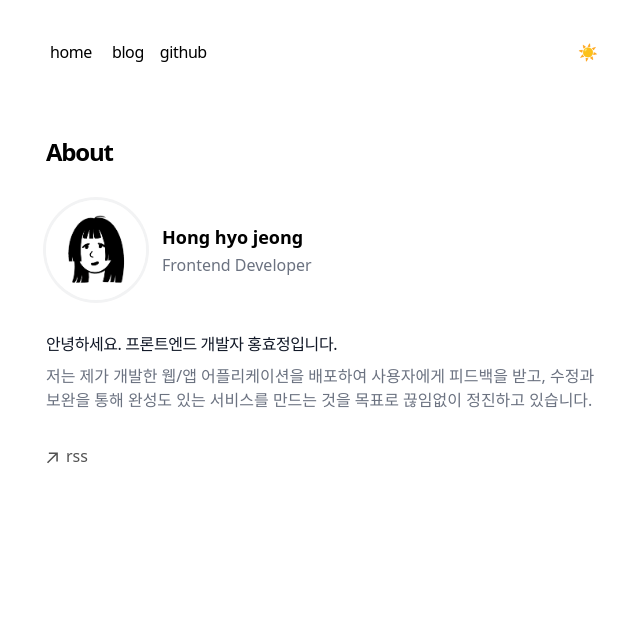
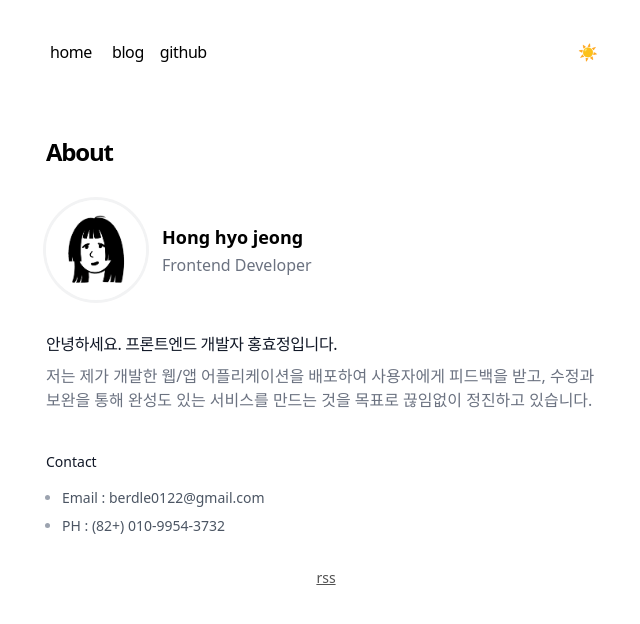
Before and after one commit to HHJ-S2/my-blog, a Next.js app: page / in a window 1280 px wide. Shown: the top 624 px of the page, without its empty margins (314-954 px from the left). Built offline with nearby package versions, Linux system fonts and the light colour scheme.

Commit message:
feat: 연락처 내용 추가, 푸터 스타일 수정

```diff
--- a/app/page.tsx
+++ b/app/page.tsx
@@ -25,6 +25,22 @@ export default function Page() {
         저는 제가 개발한 웹/앱 어플리케이션을 배포하여 사용자에게 피드백을 받고, 수정과 보완을 통해
         완성도 있는 서비스를 만드는 것을 목표로 끊임없이 정진하고 있습니다.
       </p>
+
+      <div className="mt-10">
+        <h3 className="text-sm font-medium text-gray-900 dark:text-white">Contact</h3>
+
+        <div className="mt-4">
+          <ul role="list" className="list-disc space-y-2 pl-4 text-sm">
+            <li className="text-gray-400">
+              <span className="text-gray-600">Email : berdle0122@gmail.com</span>
+            </li>
+            <li className="text-gray-400">
+              <span className="text-gray-600">PH : (82+) 010-9954-3732</span>
+            </li>
+          </ul>
+        </div>
+      </div>
+
       {/* <div className="my-8">
         <BlogPosts />
       </div> */}
--- a/components/footer.tsx
+++ b/components/footer.tsx
@@ -1,27 +1,15 @@
-function ArrowIcon() {
-  return (
-    <svg width="12" height="12" viewBox="0 0 12 12" fill="none" xmlns="http://www.w3.org/2000/svg">
-      <path
-        d="M2.07102 11.3494L0.963068 10.2415L9.2017 1.98864H2.83807L2.85227 0.454545H11.8438V9.46023H10.2955L10.3097 3.09659L2.07102 11.3494Z"
-        fill="currentColor"
-      />
-    </svg>
-  );
-}
-
 export default function Footer() {
   return (
-    <footer className="mb-16">
+    <footer>
       <ul className="font-sm mt-8 flex flex-col space-x-0 space-y-2 text-neutral-600 md:flex-row md:space-x-4 md:space-y-0 dark:text-neutral-300">
-        <li>
+        <li className="flex items-center justify-center">
           <a
-            className="flex items-center transition-all hover:text-neutral-800 dark:hover:text-neutral-100"
+            className="transition-all hover:text-neutral-800 dark:hover:text-neutral-100"
             rel="noopener noreferrer"
             target="_blank"
             href="/rss"
           >
-            <ArrowIcon />
-            <p className="ml-2 h-7">rss</p>
+            <p className="h-7 text-sm underline">rss</p>
           </a>
         </li>
       </ul>
```
